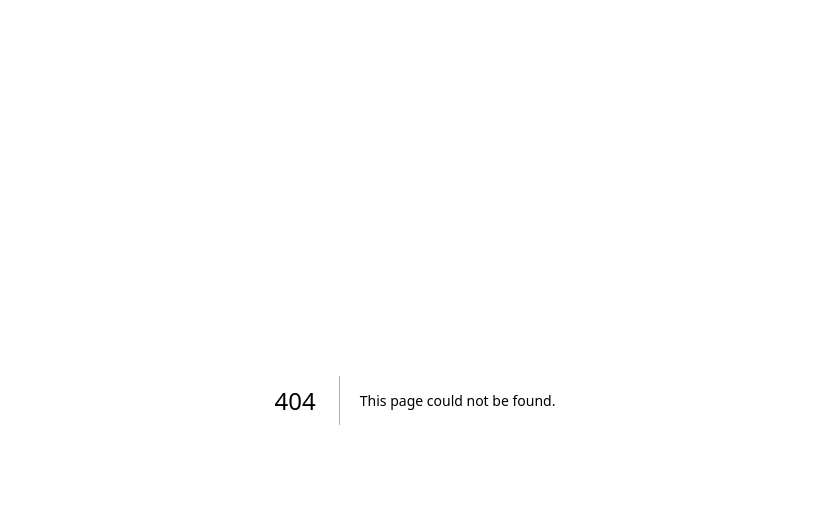
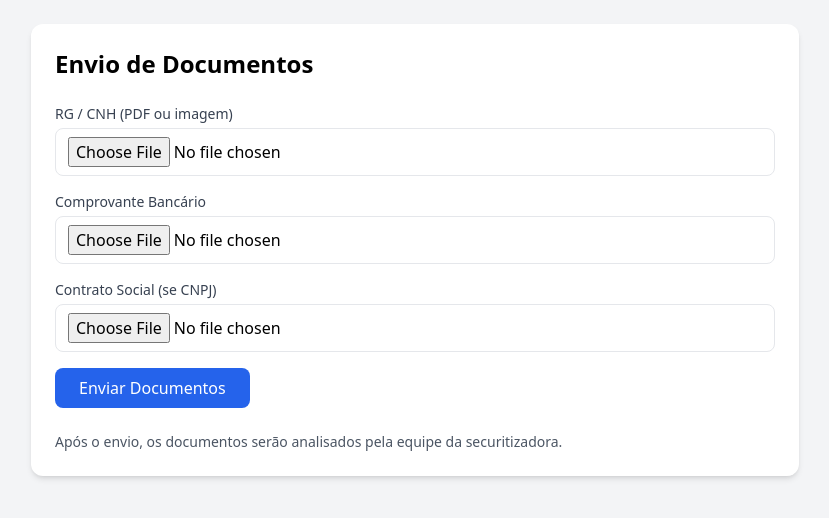
Before and after one commit to Diamank/diamank, a Next.js app: page /painel/documentos in a window 1280 px wide. Before the commit this address had no page. Shown: the top 518 px of the page, without its empty margins (225-1054 px from the left). Built offline with nearby package versions, Linux system fonts and the light colour scheme.

Commit message:
Create documentos.tsx

```diff
--- /dev/null
+++ b/pages/painel/documentos.tsx
@@ -0,0 +1,71 @@
+import { useState } from 'react'
+
+export default function Documentos() {
+  const [arquivos, setArquivos] = useState<Record<string, File | null>>({
+    rg: null,
+    comprovante: null,
+    contratoSocial: null
+  })
+
+  const handleChange = (tipo: string, file: File | null) => {
+    setArquivos(prev => ({ ...prev, [tipo]: file }))
+  }
+
+  const handleUpload = (e: React.FormEvent) => {
+    e.preventDefault()
+    alert('Upload simulado – aqui enviaremos os documentos para o Supabase Storage.')
+  }
+
+  return (
+    <div className="min-h-screen bg-gray-100 p-6">
+      <div className="max-w-3xl mx-auto bg-white p-6 rounded-xl shadow-md">
+        <h1 className="text-2xl font-bold mb-6">Envio de Documentos</h1>
+
+        <form onSubmit={handleUpload} className="space-y-4">
+          <div>
+            <label className="block mb-1 text-sm font-medium text-gray-700">RG / CNH (PDF ou imagem)</label>
+            <input
+              type="file"
+              accept=".pdf,.png,.jpg,.jpeg"
+              onChange={(e) => handleChange('rg', e.target.files?.[0] || null)}
+              className="w-full border rounded-lg px-3 py-2"
+              required
+            />
+          </div>
+
+          <div>
+            <label className="block mb-1 text-sm font-medium text-gray-700">Comprovante Bancário</label>
+            <input
+              type="file"
+              accept=".pdf,.png,.jpg,.jpeg"
+              onChange={(e) => handleChange('comprovante', e.target.files?.[0] || null)}
+              className="w-full border rounded-lg px-3 py-2"
+              required
+            />
+          </div>
+
+          <div>
+            <label className="block mb-1 text-sm font-medium text-gray-700">Contrato Social (se CNPJ)</label>
+            <input
+              type="file"
+              accept=".pdf"
+              onChange={(e) => handleChange('contratoSocial', e.target.files?.[0] || null)}
+              className="w-full border rounded-lg px-3 py-2"
+            />
+          </div>
+
+          <button
+            type="submit"
+            className="bg-blue-600 text-white px-6 py-2 rounded-lg hover:bg-blue-700"
+          >
+            Enviar Documentos
+          </button>
+        </form>
+
+        <p className="text-sm text-gray-600 mt-6">
+          Após o envio, os documentos serão analisados pela equipe da securitizadora.
+        </p>
+      </div>
+    </div>
+  )
+}
```
